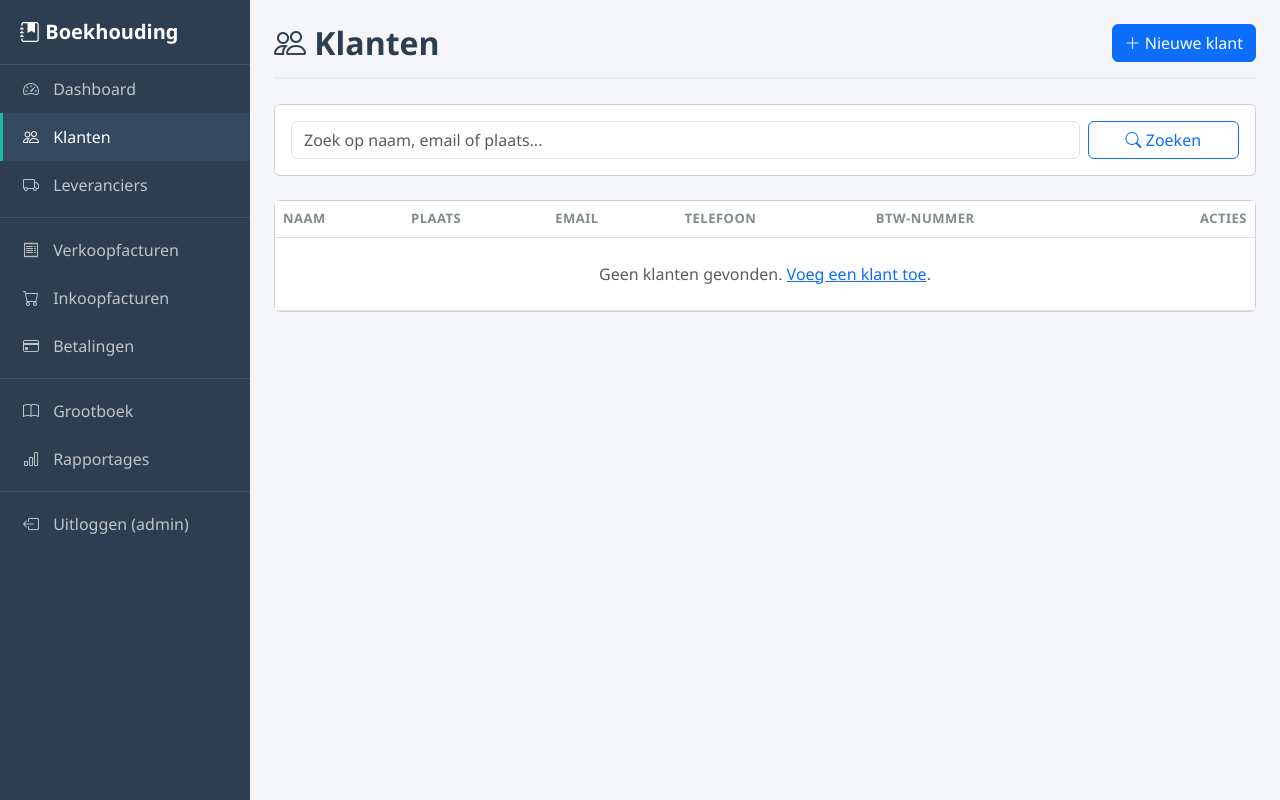
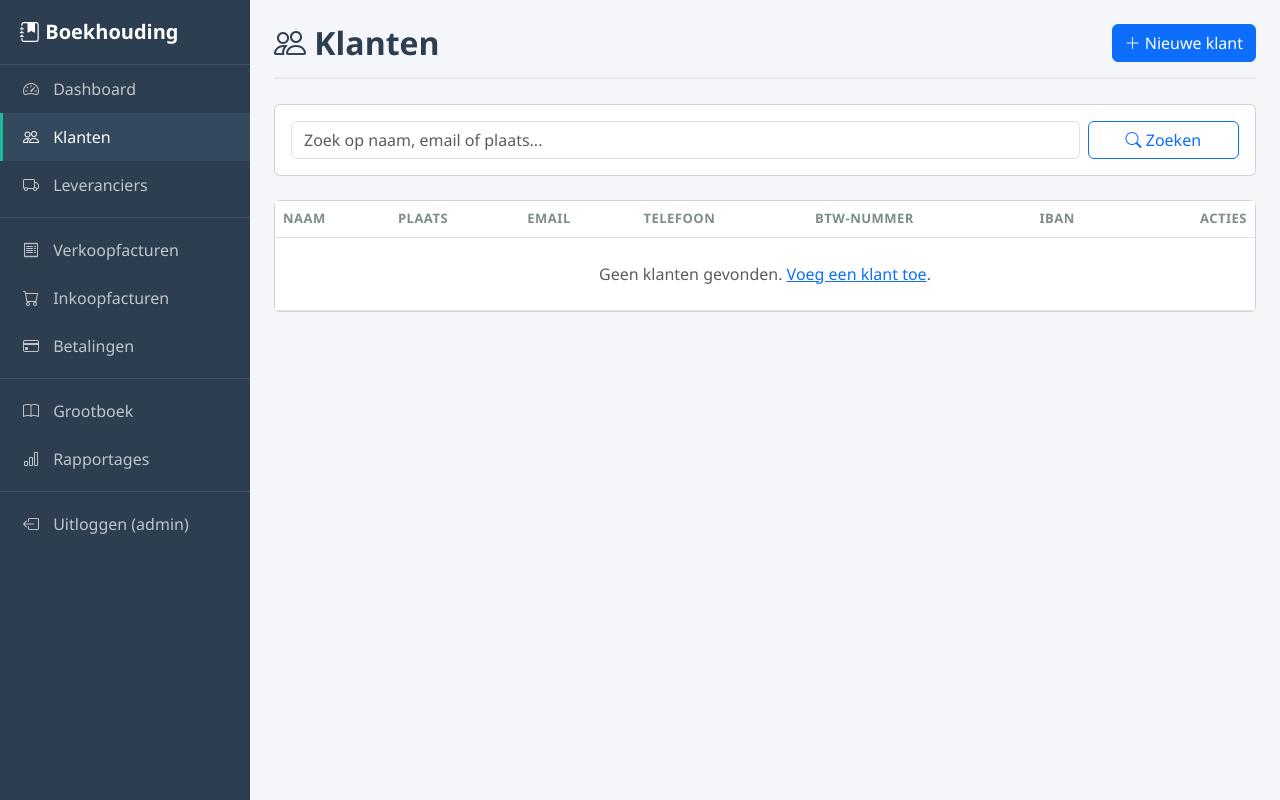
Before and after one commit to rashaadk03/boekhouding, a Flask app: page /klanten/ in a window 1280 px wide. Run offline with Flask 3, Linux system fonts and the light colour scheme; a user stored in the database is signed in.

Commit message:
Voeg IBAN veld toe aan klanten en leveranciers
IBAN kolom in database, formulieren en lijstpagina's voor zowel
klanten als leveranciers.

Co-Authored-By: Claude Opus 4.6 <noreply@anthropic.com>

```diff
--- a/models.py
+++ b/models.py
@@ -37,6 +37,7 @@ class Klant(db.Model):
     btw_nummer = db.Column(db.String(20))
     email = db.Column(db.String(200))
     telefoon = db.Column(db.String(20))
+    iban = db.Column(db.String(34))
     aangemaakt_op = db.Column(db.DateTime, default=datetime.utcnow)
     facturen = db.relationship('Verkoopfactuur', backref='klant', lazy=True)
 
@@ -56,6 +57,7 @@ class Leverancier(db.Model):
     btw_nummer = db.Column(db.String(20))
     email = db.Column(db.String(200))
     telefoon = db.Column(db.String(20))
+    iban = db.Column(db.String(34))
     aangemaakt_op = db.Column(db.DateTime, default=datetime.utcnow)
     facturen = db.relationship('Inkoopfactuur', backref='leverancier', lazy=True)
 
--- a/routes/klanten.py
+++ b/routes/klanten.py
@@ -38,6 +38,7 @@ def nieuw():
             btw_nummer=request.form.get('btw_nummer', ''),
             email=request.form.get('email', ''),
             telefoon=request.form.get('telefoon', ''),
+            iban=request.form.get('iban', ''),
         )
         db.session.add(klant)
         db.session.commit()
@@ -59,6 +60,7 @@ def bewerk(id):
         klant.btw_nummer = request.form.get('btw_nummer', '')
         klant.email = request.form.get('email', '')
         klant.telefoon = request.form.get('telefoon', '')
+        klant.iban = request.form.get('iban', '')
         db.session.commit()
         flash(f'Klant "{klant.naam}" is bijgewerkt.', 'success')
         return redirect(url_for('klanten.lijst'))
--- a/routes/leveranciers.py
+++ b/routes/leveranciers.py
@@ -38,6 +38,7 @@ def nieuw():
             btw_nummer=request.form.get('btw_nummer', ''),
             email=request.form.get('email', ''),
             telefoon=request.form.get('telefoon', ''),
+            iban=request.form.get('iban', ''),
         )
         db.session.add(leverancier)
         db.session.commit()
@@ -59,6 +60,7 @@ def bewerk(id):
         leverancier.btw_nummer = request.form.get('btw_nummer', '')
         leverancier.email = request.form.get('email', '')
         leverancier.telefoon = request.form.get('telefoon', '')
+        leverancier.iban = request.form.get('iban', '')
         db.session.commit()
         flash(f'Leverancier "{leverancier.naam}" is bijgewerkt.', 'success')
         return redirect(url_for('leveranciers.lijst'))
--- a/templates/klanten/form.html
+++ b/templates/klanten/form.html
@@ -51,6 +51,10 @@
                     <label class="form-label">Telefoon</label>
                     <input type="text" name="telefoon" class="form-control" value="{{ klant.telefoon if klant else '' }}">
                 </div>
+                <div class="col-md-6">
+                    <label class="form-label">IBAN</label>
+                    <input type="text" name="iban" class="form-control" value="{{ klant.iban if klant else '' }}" placeholder="NL00BANK0123456789">
+                </div>
             </div>
             <div class="mt-4">
                 <button type="submit" class="btn btn-primary">
--- a/templates/klanten/lijst.html
+++ b/templates/klanten/lijst.html
@@ -33,6 +33,7 @@
                     <th>Email</th>
                     <th>Telefoon</th>
                     <th>BTW-nummer</th>
+                    <th>IBAN</th>
                     <th class="text-end">Acties</th>
                 </tr>
             </thead>
@@ -44,6 +45,7 @@
                     <td>{{ klant.email or '-' }}</td>
                     <td>{{ klant.telefoon or '-' }}</td>
                     <td>{{ klant.btw_nummer or '-' }}</td>
+                    <td>{{ klant.iban or '-' }}</td>
                     <td class="text-end">
                         <a href="{{ url_for('klanten.bewerk', id=klant.id) }}" class="btn btn-sm btn-outline-primary">
                             <i class="bi bi-pencil"></i>
@@ -58,7 +60,7 @@
                 </tr>
                 {% else %}
                 <tr>
-                    <td colspan="6" class="text-center text-muted py-4">
+                    <td colspan="7" class="text-center text-muted py-4">
                         Geen klanten gevonden. <a href="{{ url_for('klanten.nieuw') }}">Voeg een klant toe</a>.
                     </td>
                 </tr>
--- a/templates/leveranciers/form.html
+++ b/templates/leveranciers/form.html
@@ -51,6 +51,10 @@
                     <label class="form-label">Telefoon</label>
                     <input type="text" name="telefoon" class="form-control" value="{{ leverancier.telefoon if leverancier else '' }}">
                 </div>
+                <div class="col-md-6">
+                    <label class="form-label">IBAN</label>
+                    <input type="text" name="iban" class="form-control" value="{{ leverancier.iban if leverancier else '' }}" placeholder="NL00BANK0123456789">
+                </div>
             </div>
             <div class="mt-4">
                 <button type="submit" class="btn btn-primary">
--- a/templates/leveranciers/lijst.html
+++ b/templates/leveranciers/lijst.html
@@ -33,6 +33,7 @@
                     <th>Email</th>
                     <th>Telefoon</th>
                     <th>BTW-nummer</th>
+                    <th>IBAN</th>
                     <th class="text-end">Acties</th>
                 </tr>
             </thead>
@@ -44,6 +45,7 @@
                     <td>{{ lev.email or '-' }}</td>
                     <td>{{ lev.telefoon or '-' }}</td>
                     <td>{{ lev.btw_nummer or '-' }}</td>
+                    <td>{{ lev.iban or '-' }}</td>
                     <td class="text-end">
                         <a href="{{ url_for('leveranciers.bewerk', id=lev.id) }}" class="btn btn-sm btn-outline-primary">
                             <i class="bi bi-pencil"></i>
@@ -58,7 +60,7 @@
                 </tr>
                 {% else %}
                 <tr>
-                    <td colspan="6" class="text-center text-muted py-4">
+                    <td colspan="7" class="text-center text-muted py-4">
                         Geen leveranciers gevonden. <a href="{{ url_for('leveranciers.nieuw') }}">Voeg een leverancier toe</a>.
                     </td>
                 </tr>
```
